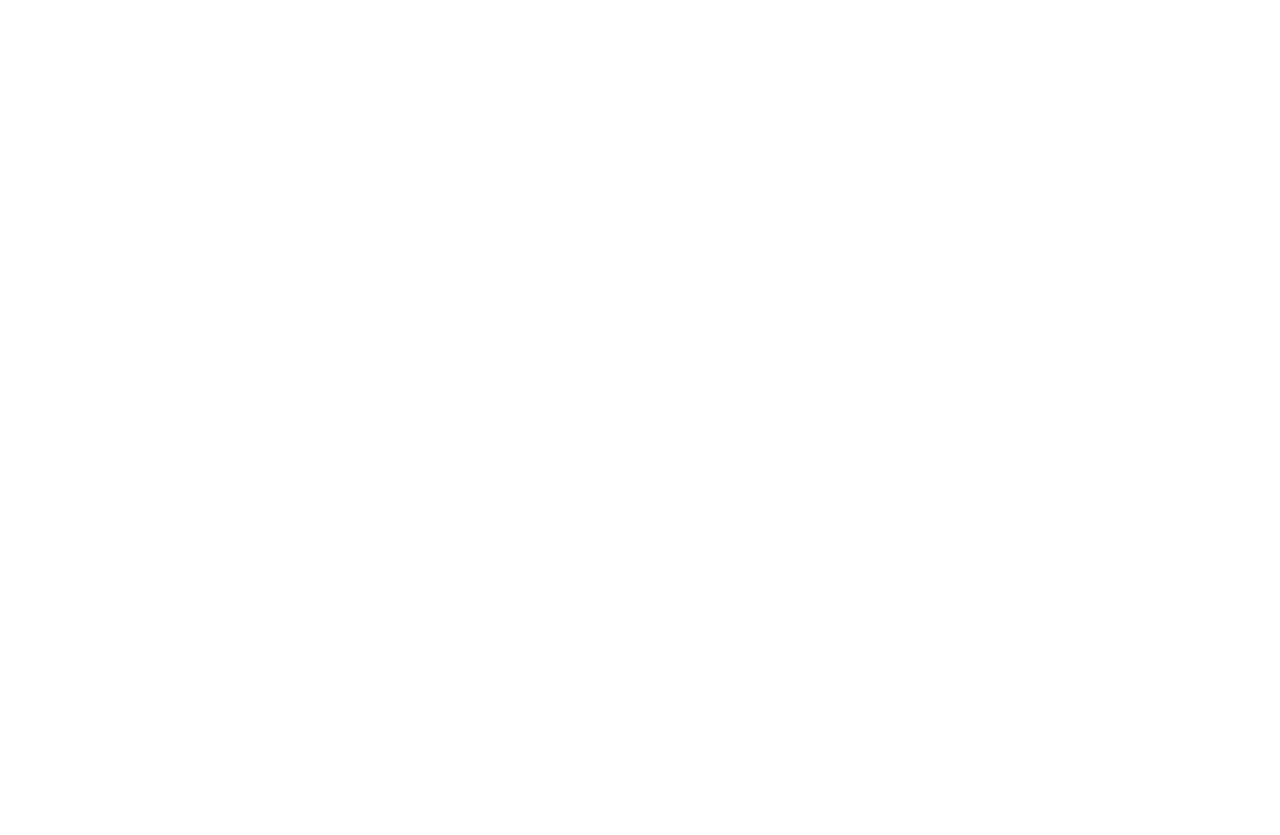
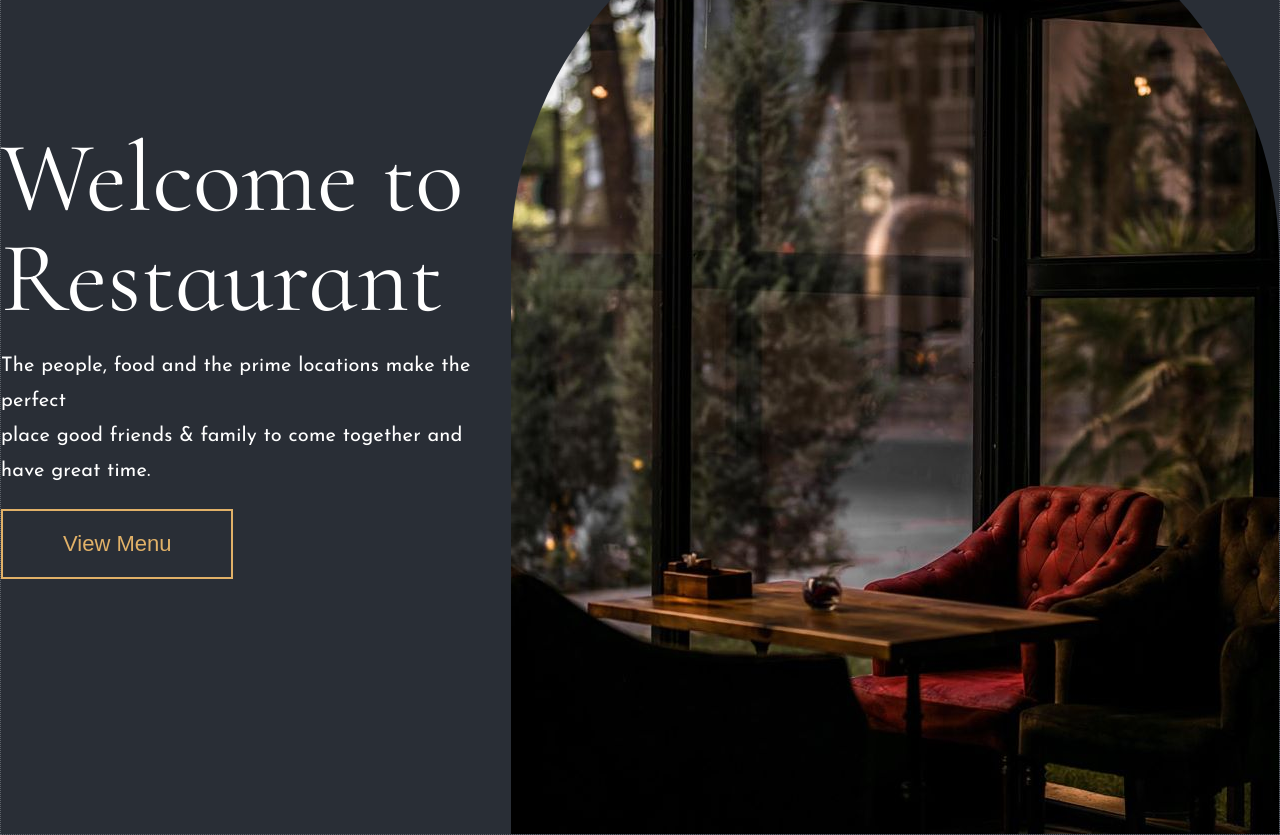
Before and after one commit to islom-sattorov/final-project, a React (Vite) app: page / in a window 1280 px wide. Shown: the part 500-1335 px from the top of the page. Before the commit the page ends 800 px from the top, so only its background shows below. Built offline with nearby package versions, Linux system fonts and the light colour scheme.

Commit message:
add: main

```diff
--- a/src/App.jsx
+++ b/src/App.jsx
@@ -1,11 +1,13 @@
 import './App.scss'
 import Header from './Components/Header/Header'
+import Main from './Components/Main/Main'
 
 function App() {
 
   return (
     <>
       <Header />
+      <Main />
     </>
   )
 }
--- /dev/null
+++ b/src/Components/Main/Main.jsx
@@ -0,0 +1,23 @@
+import style from './Main.module.scss'
+import pic from './pic.jpg'
+
+const Main = () => {
+    return (
+        <main className={style.main}>
+            <div className='container'>
+                <div className={style.main_flex}>
+                    <div className={style.main_text}>
+                        <h2 className={style.main_title}>Welcome to
+                            <br />Restaurant</h2>
+                        <p className={style.main_subtitle}>The people, food and the prime locations make the perfect
+                            <br /> place good friends & family to come together and have great time.</p>
+                        <button className={style.main_btn}>View Menu</button>
+                    </div>
+                    <img className={style.main_pic} src={pic} alt='pic' />
+                </div>
+            </div>
+        </main>
+    )
+}
+
+export default Main
--- /dev/null
+++ b/src/Components/Main/Main.module.scss
@@ -0,0 +1,55 @@
+@import '../../styles/variables';
+
+.main{
+    border: 1px dotted $hr-color;
+    padding: 7rem 0 0 0;
+    background: $secondary;
+
+    #{&}_flex{
+        @include flex(space-between, center);
+    }
+
+    #{&}_text{
+        @include flex(space-between, flex-start);
+        flex-direction: column;
+        gap: 2rem;
+    }
+
+    #{&}_title{
+        color: white;
+        font-weight: 400;
+        font-size: 10rem;
+        font-family: $primary-font;
+        line-height: 10rem
+    }
+
+    #{&}_subtitle{
+        @extend .main_title;
+        font-size: 2rem;
+        font-family: $secondary-font;
+        line-height: 3.5rem;
+        letter-spacing: 0.2px;
+    }
+
+    #{&}_btn{
+        font-weight: 400;
+        font-size: 2.2rem;
+        text-align: center;
+        color: $primary;
+        border: 2px solid $primary;
+        padding: 2rem 6rem;
+        background: none;
+        transition: 0.2s all;
+
+        &:hover{
+            border-left: 2px solid  transparent;
+            border-right: 2px solid transparent;
+        }
+    }
+
+    #{&}_pic{
+        justify-self: flex-end;
+        border-radius: 626px 626px 0 0;
+    }
+
+}
--- a/src/styles/_variables.scss
+++ b/src/styles/_variables.scss
@@ -8,3 +8,10 @@ $hr-color: #5c6168;
 // Font families
 $primary-font: 'Cormorant Infant', serif;
 $secondary-font: 'Josefin Sans', sans-serif;
+
+// Mixins
+@mixin flex($just, $align) {
+    display: flex;
+    justify-content: $just;
+    align-items: $align;
+}
```
Also changed, not shown: src/Components/Main/pic.jpg (added).
